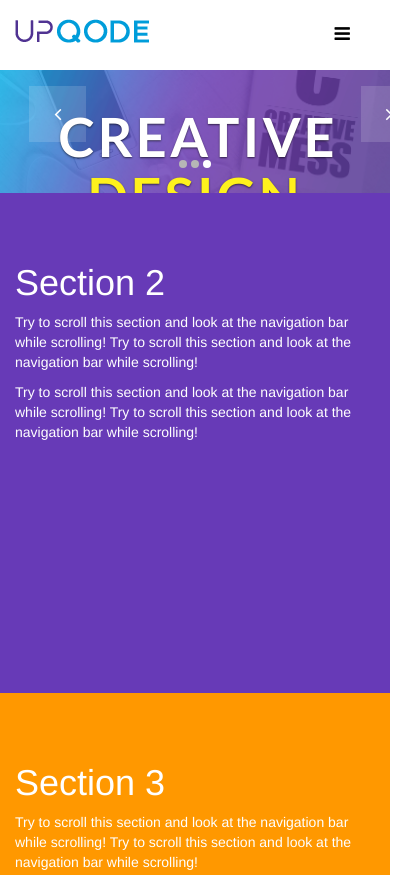
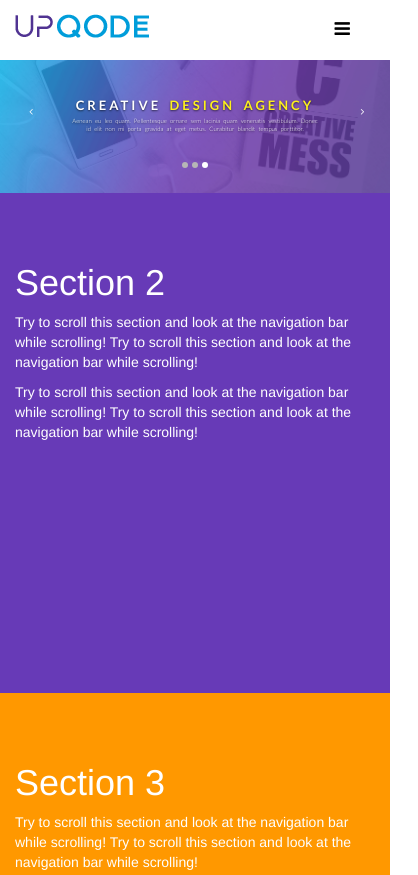
Before and after one commit to yarynayavor/upqode-test, a website: page dev/index.html in a window 390 px wide. Shown: the top 875 px of the page, 418 px wide, since content can reach past the window. Drawn offline with nearby package versions, Linux system fonts and the light colour scheme; files that its build step writes are made by us from their sources.

Commit message:
added responsive to banner slider

```diff
--- a/dev/sass/style.scss
+++ b/dev/sass/style.scss
@@ -152,8 +152,6 @@ input.search {
     }
 }
 
-
-
 /*RESPONSIVE STYLES*/
 
 /* Large Devices, Wide Screens */
@@ -222,6 +220,29 @@ input.search {
 .dropdown-submenu.pull-left>.dropdown-menu {
 	left: -100%;
 	margin-left: 10px;
+}
+
+#myCarousel .item{
+	height:100vh;
+	outline:0;
+}
+}
+
+@media only screen and (max-width : 1274px) {
+	.carousel-caption {
+		top:37%;
+
+    h3 {
+    	font-size:40px;
+    	margin-bottom:15px;
+    }
+
+    p {
+    	width:72%;
+    	margin:0 auto;
+    	font-size:12px;
+    	line-height:20px;
+    }
 }
 }
 
@@ -299,29 +320,127 @@ input.search {
  	background:0;
  }
 
+ .carousel-caption {
+ 	top:35%;
+ }
+
 
 }
 
 /* Medium Devices, Desktops */
-@media only screen and (max-width : 992px) {
+@media only screen and (max-width : 974px) {
+	.carousel-caption {
 
+    h3 {
+    	font-size:35px;
+    }
 
+    p {
+    	width:82%;
+    }
+}
+
+.navbar {
+	padding:0;
+}
+
+}
+
+@media only screen and (max-width : 890px) {
+	.carousel-caption {
+    h3 {
+    	font-size:30px;
+    }
+
+    p {
+    	width:90%;
+    }
+}
 }
 
 /* Small Devices, Tablets */
 @media only screen and (max-width : 768px) {
+     .carousel-control .fa-angle-left,
+     .carousel-control .fa-angle-right,
+     .carousel-control .icon-next,
+     .carousel-control .icon-prev {
+     	background:0;
+     	padding:0;
+     	font-size:10px;
+    }
 
+    .carousel-caption {
+    top:30%;
+    h3 {
+    	font-size:22px;
+    }
+
+    p {
+    	font-size:10px;
+    	line-height:15px;
+    }
+}
+
+.carousel-indicators {
+	li {
+	width:6px;
+	height:6px;
+	}
+	.active {
+		width:6px;
+	    height:6px;
+	}
+}
+}
+
+@media only screen and (max-width : 560px) {
+	.carousel-caption {
+    top:25%;
+    h3 {
+    	font-size:18px;
+    }
+
+    p {
+    	font-size:9px;
+    }
+}
 
 }
+
 
 /* Extra Small Devices, Phones */
 @media only screen and (max-width : 480px) {
 
+.carousel-caption {
+    top:30%;
+    h3 {
+    	margin-bottom:5px;
+    	font-size:13px;
+    }
+    p {
+     line-height:8px;
+     font-size:6px;
+    }
+}
 
+ .carousel-control .fa-angle-left,
+     .carousel-control .fa-angle-right,
+     .carousel-control .icon-next,
+     .carousel-control .icon-prev {
+     	top:60%;
+    }
 
 }
 
 /* Custom, iPhone Retina */
-@media only screen and (max-width : 320px) {
-
+@media only screen and (max-width : 360px) {
+	.carousel-caption {
+    top:20%;
+    h3 {
+    	font-size:12px;
+    }
+    ol, ul {
+    	margin-bottom:0;
+    }
 }
+}
```
Also changed, not shown: production/css/style.css.
